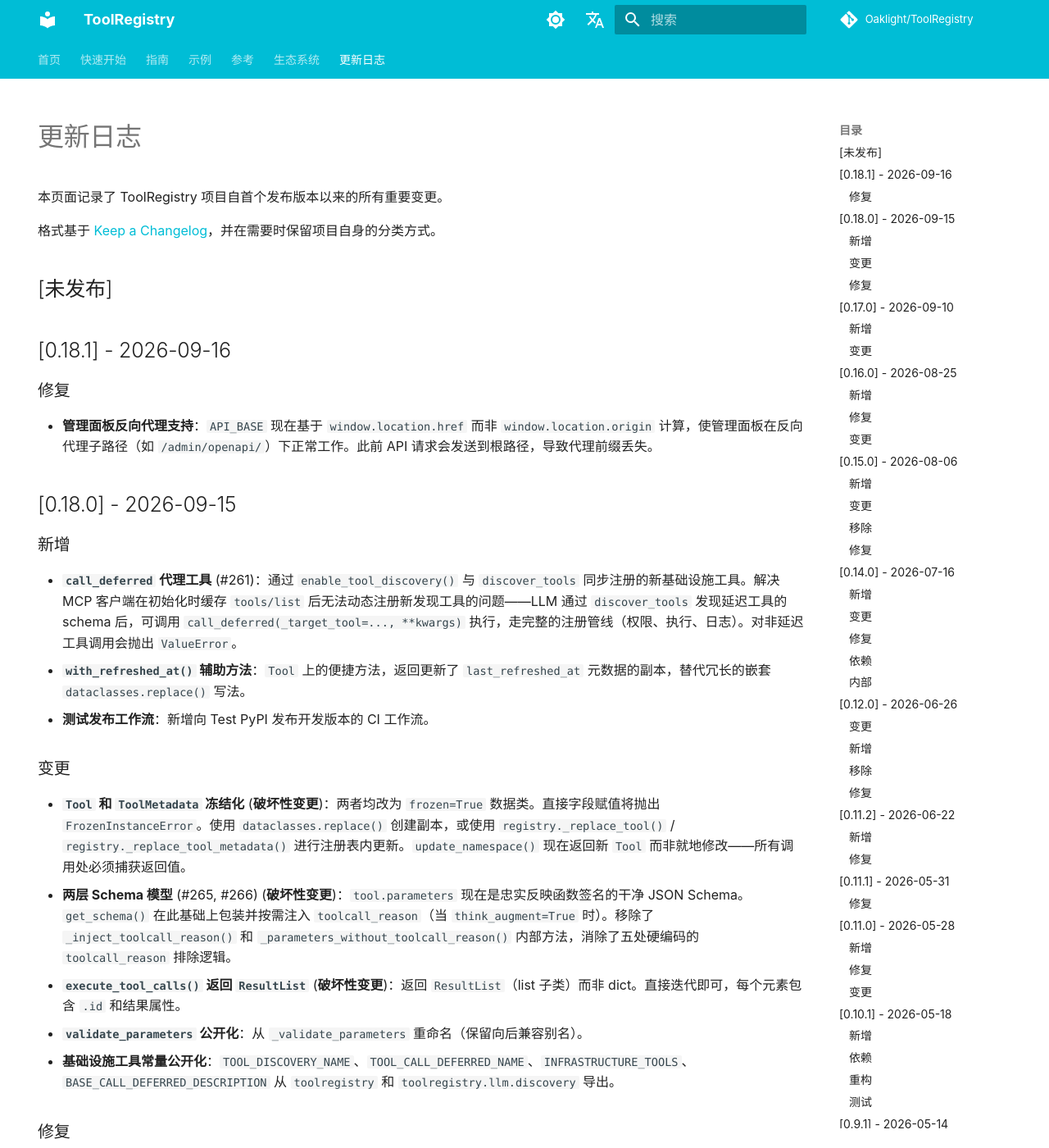
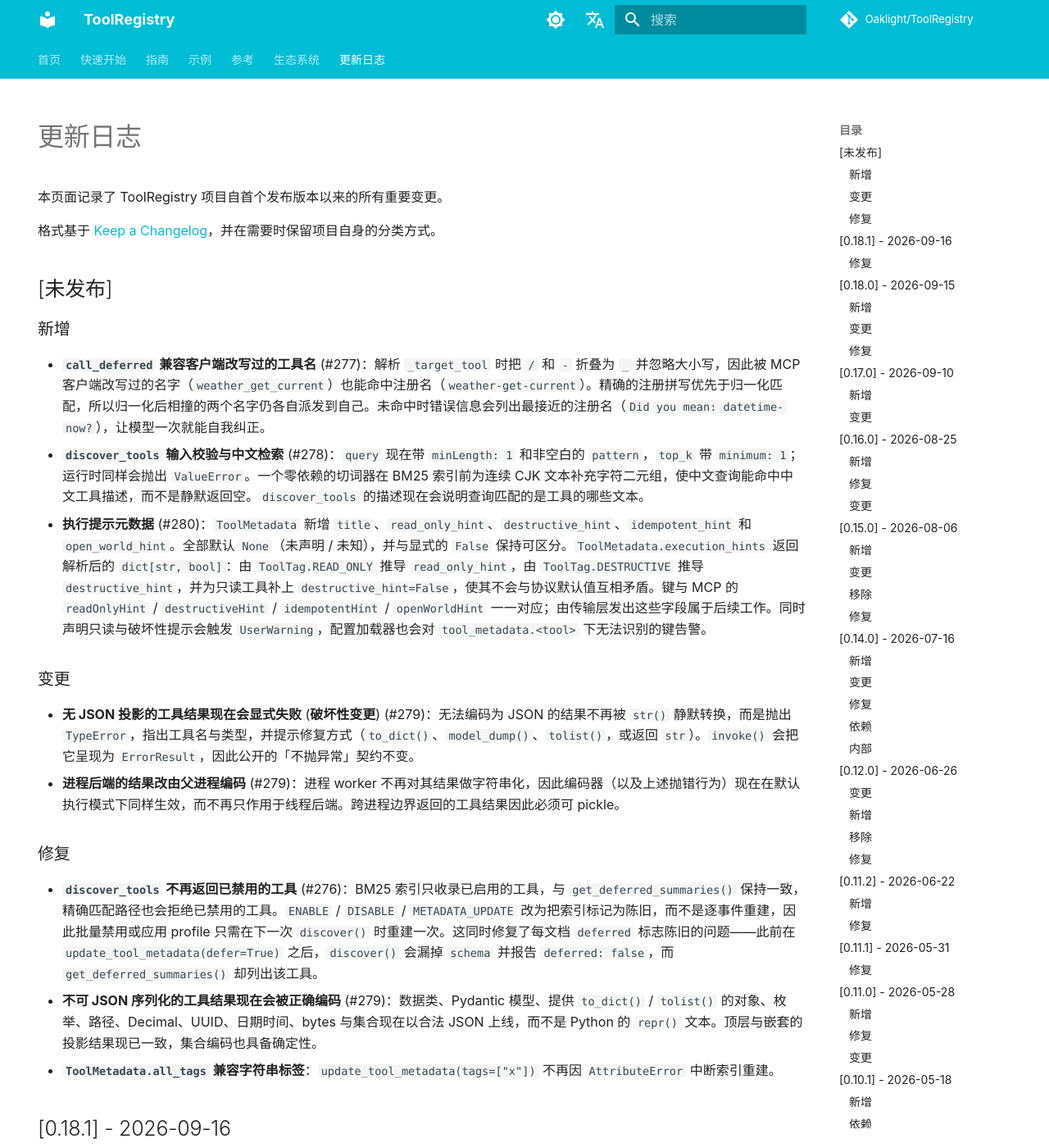
Before and after one commit to Oaklight/ToolRegistry, an MkDocs documentation site: the page built from docs/changelog.md, in a window 1280 px wide and 1400 px high. Shown: the whole window at 82% size. Built offline with MkDocs 1.6.1 and Material for MkDocs 9.7.7, drawn with Linux system fonts in a browser that asks for light colours; some web fonts are replaced; comment, search, counter and statistics services are not loaded.

Commit message:
docs: 补充 #276-#280 的更新日志与工具发现说明

```diff
--- a/docs/changelog.md
+++ b/docs/changelog.md
@@ -15,6 +15,23 @@
 格式基于 [Keep a Changelog](https://keepachangelog.com/zh-CN/1.1.0/)，并在需要时保留项目自身的分类方式。
 
 ## [未发布]
+
+### 新增
+
+- **`call_deferred` 兼容客户端改写过的工具名** (#277)：解析 `_target_tool` 时把 `/` 和 `-` 折叠为 `_` 并忽略大小写，因此被 MCP 客户端改写过的名字（`weather_get_current`）也能命中注册名（`weather-get-current`）。精确的注册拼写优先于归一化匹配，所以归一化后相撞的两个名字仍各自派发到自己。未命中时错误信息会列出最接近的注册名（`Did you mean: datetime-now?`），让模型一次就能自我纠正。
+- **`discover_tools` 输入校验与中文检索** (#278)：`query` 现在带 `minLength: 1` 和非空白的 `pattern`，`top_k` 带 `minimum: 1`；运行时同样会抛出 `ValueError`。一个零依赖的切词器在 BM25 索引前为连续 CJK 文本补充字符二元组，使中文查询能命中中文工具描述，而不是静默返回空。`discover_tools` 的描述现在会说明查询匹配的是工具的哪些文本。
+- **执行提示元数据** (#280)：`ToolMetadata` 新增 `title`、`read_only_hint`、`destructive_hint`、`idempotent_hint` 和 `open_world_hint`。全部默认 `None`（未声明 / 未知），并与显式的 `False` 保持可区分。`ToolMetadata.execution_hints` 返回解析后的 `dict[str, bool]`：由 `ToolTag.READ_ONLY` 推导 `read_only_hint`，由 `ToolTag.DESTRUCTIVE` 推导 `destructive_hint`，并为只读工具补上 `destructive_hint=False`，使其不会与协议默认值互相矛盾。键与 MCP 的 `readOnlyHint` / `destructiveHint` / `idempotentHint` / `openWorldHint` 一一对应；由传输层发出这些字段属于后续工作。同时声明只读与破坏性提示会触发 `UserWarning`，配置加载器也会对 `tool_metadata.<tool>` 下无法识别的键告警。
+
+### 变更
+
+- **无 JSON 投影的工具结果现在会显式失败** (**破坏性变更**) (#279)：无法编码为 JSON 的结果不再被 `str()` 静默转换，而是抛出 `TypeError`，指出工具名与类型，并提示修复方式（`to_dict()`、`model_dump()`、`tolist()`，或返回 `str`）。`invoke()` 会把它呈现为 `ErrorResult`，因此公开的「不抛异常」契约不变。
+- **进程后端的结果改由父进程编码** (#279)：进程 worker 不再对其结果做字符串化，因此编码器（以及上述抛错行为）现在在默认执行模式下同样生效，而不再只作用于线程后端。跨进程边界返回的工具结果因此必须可 pickle。
+
+### 修复
+
+- **`discover_tools` 不再返回已禁用的工具** (#276)：BM25 索引只收录已启用的工具，与 `get_deferred_summaries()` 保持一致，精确匹配路径也会拒绝已禁用的工具。`ENABLE` / `DISABLE` / `METADATA_UPDATE` 改为把索引标记为陈旧，而不是逐事件重建，因此批量禁用或应用 profile 只需在下一次 `discover()` 时重建一次。这同时修复了每文档 `deferred` 标志陈旧的问题——此前在 `update_tool_metadata(defer=True)` 之后，`discover()` 会漏掉 `schema` 并报告 `deferred: false`，而 `get_deferred_summaries()` 却列出该工具。
+- **不可 JSON 序列化的工具结果现在会被正确编码** (#279)：数据类、Pydantic 模型、提供 `to_dict()` / `tolist()` 的对象、枚举、路径、Decimal、UUID、日期时间、bytes 与集合现在以合法 JSON 上线，而不是 Python 的 `repr()` 文本。顶层与嵌套的投影结果现已一致，集合编码也具备确定性。
+- **`ToolMetadata.all_tags` 兼容字符串标签**：`update_tool_metadata(tags=["x"])` 不再因 `AttributeError` 中断索引重建。
 
 ## [0.18.1] - 2026-09-16
 
```
Also changed, not shown: docs/usage/tool_discovery.md (+4 -0 lines).
